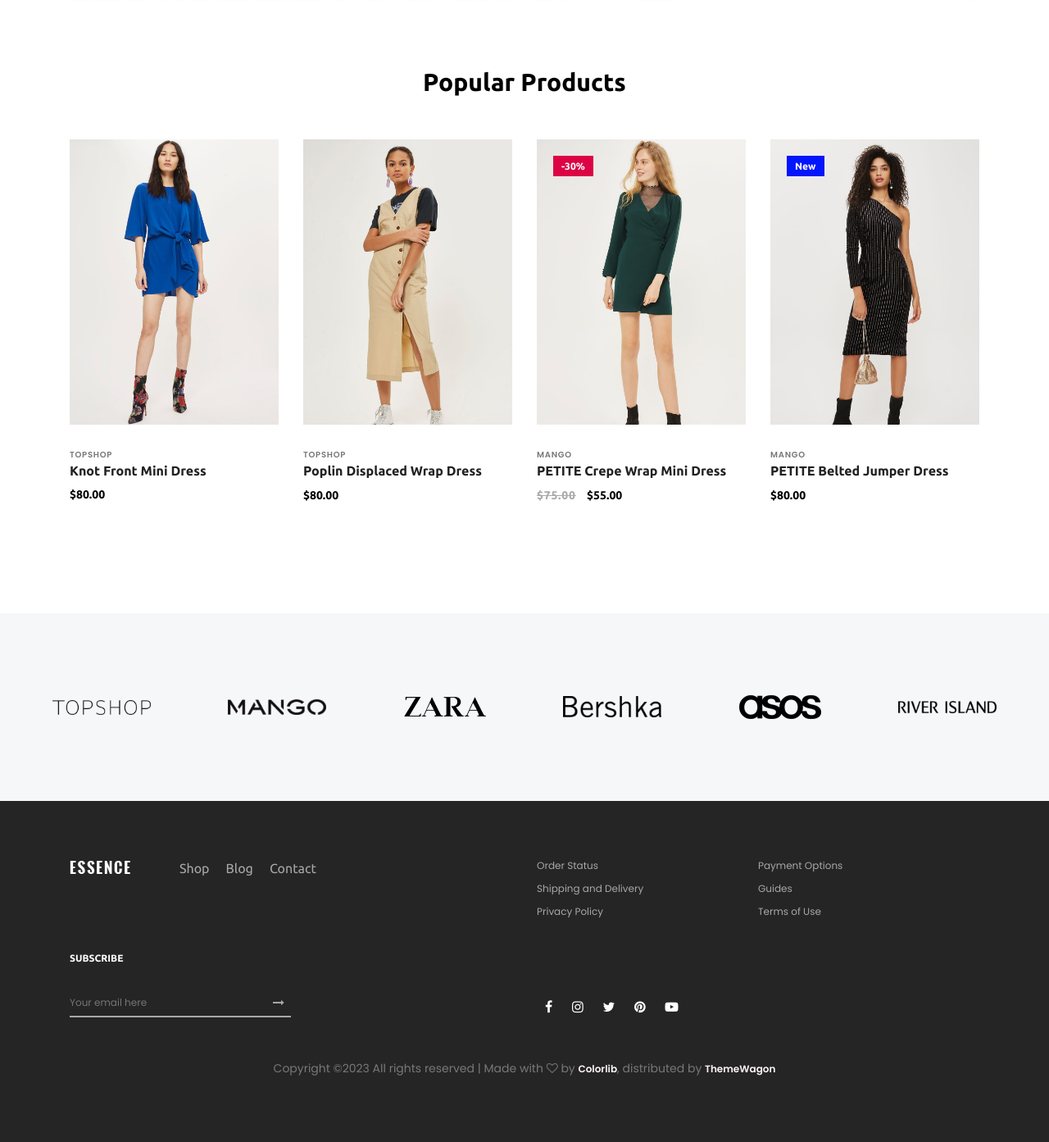
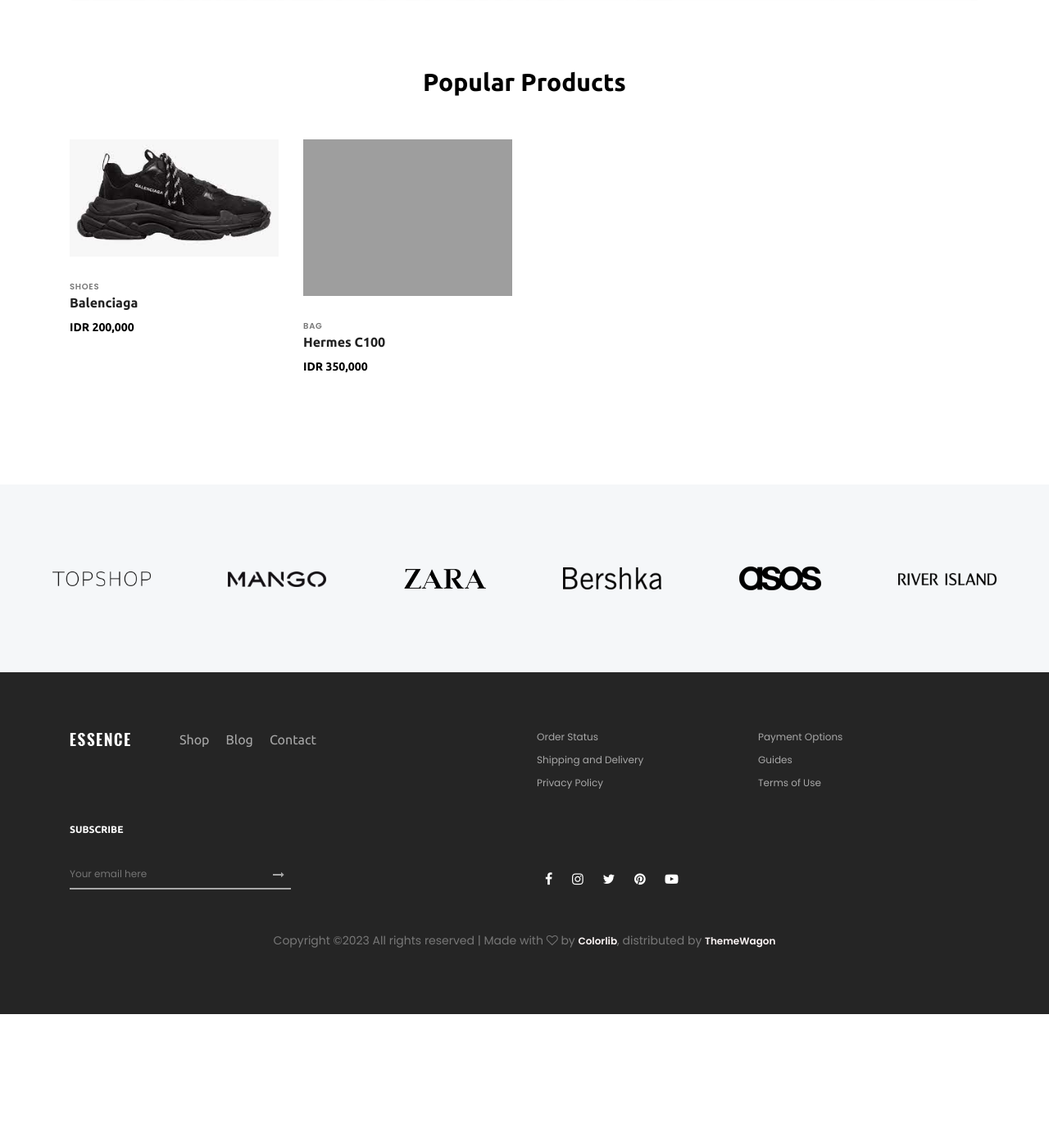
Before and after one commit to iqbalk96/crud-ecommerce, a CodeIgniter app: page /database/ in a window 1280 px wide. Shown: the part 1894-3287 px from the top of the page at 82% size. After the commit the page ends 3131 px from the top, so only its background shows below. Run offline with CodeIgniter, Linux system fonts and the light colour scheme; data comes from the database, SQL or seed files in the repository; some web fonts are replaced; grey boxes are pictures that could not be loaded.

Commit message:
create components card product

```diff
--- a/application/modules/userLanding/controllers/UserLanding.php
+++ b/application/modules/userLanding/controllers/UserLanding.php
@@ -11,6 +11,7 @@
 
 	public function index()
 	{
-		$this->load->view('userLanding/Index');
+		$data['products'] = $this->user_landing_models->read_all_product();
+		$this->load->view('userLanding/Index', $data);
 	}
 }
--- a/application/modules/userLanding/models/User_landing_models.php
+++ b/application/modules/userLanding/models/User_landing_models.php
@@ -3,14 +3,9 @@
 class User_landing_models extends CI_Model
 {
 
-	function getLogin()
-	{
-		$this->db->where('username', $this->input->post('username'));
-		$this->db->where('password', md5($this->input->post('password')));
-		$query = $this->db->get('users');
-		if ($query->num_rows() == 1)
-			return $query->row();
-		else
-			return '';
-	}
+	function read_all_product()
+    {
+        $sql = $this->db->get('barang');
+        return $sql->result();
+    }
 }
--- a/application/modules/userLanding/views/Index.php
+++ b/application/modules/userLanding/views/Index.php
@@ -284,138 +284,7 @@
       <div class="row">
         <div class="col-12">
           <div class="popular-products-slides owl-carousel">
-
-            <!-- Single Product -->
-            <div class="single-product-wrapper">
-              <!-- Product Image -->
-              <div class="product-img">
-                <img src="<?php echo base_url('assets/frontend/') ?>img/product-img/product-1.jpg" alt="">
-                <!-- Hover Thumb -->
-                <img class="hover-img" src="<?php echo base_url('assets/frontend/') ?>img/product-img/product-2.jpg" alt="">
-                <!-- Favourite -->
-                <div class="product-favourite">
-                  <a href="#" class="favme fa fa-heart"></a>
-                </div>
-              </div>
-              <!-- Product Description -->
-              <div class="product-description">
-                <span>topshop</span>
-                <a href="single-product-details.html">
-                  <h6>Knot Front Mini Dress</h6>
-                </a>
-                <p class="product-price">$80.00</p>
-
-                <!-- Hover Content -->
-                <div class="hover-content">
-                  <!-- Add to Cart -->
-                  <div class="add-to-cart-btn">
-                    <a href="#" class="btn essence-btn">Add to Cart</a>
-                  </div>
-                </div>
-              </div>
-            </div>
-
-            <!-- Single Product -->
-            <div class="single-product-wrapper">
-              <!-- Product Image -->
-              <div class="product-img">
-                <img src="<?php echo base_url('assets/frontend/') ?>img/product-img/product-2.jpg" alt="">
-                <!-- Hover Thumb -->
-                <img class="hover-img" src="<?php echo base_url('assets/frontend/') ?>img/product-img/product-3.jpg" alt="">
-                <!-- Favourite -->
-                <div class="product-favourite">
-                  <a href="#" class="favme fa fa-heart"></a>
-                </div>
-              </div>
-              <!-- Product Description -->
-              <div class="product-description">
-                <span>topshop</span>
-                <a href="single-product-details.html">
-                  <h6>Poplin Displaced Wrap Dress</h6>
-                </a>
-                <p class="product-price">$80.00</p>
-
-                <!-- Hover Content -->
-                <div class="hover-content">
-                  <!-- Add to Cart -->
-                  <div class="add-to-cart-btn">
-                    <a href="#" class="btn essence-btn">Add to Cart</a>
-                  </div>
-                </div>
-              </div>
-            </div>
-
-            <!-- Single Product -->
-            <div class="single-product-wrapper">
-              <!-- Product Image -->
-              <div class="product-img">
-                <img src="<?php echo base_url('assets/frontend/') ?>img/product-img/product-3.jpg" alt="">
-                <!-- Hover Thumb -->
-                <img class="hover-img" src="<?php echo base_url('assets/frontend/') ?>img/product-img/product-4.jpg" alt="">
-
-                <!-- Product Badge -->
-                <div class="product-badge offer-badge">
-                  <span>-30%</span>
-                </div>
-
-                <!-- Favourite -->
-                <div class="product-favourite">
-                  <a href="#" class="favme fa fa-heart"></a>
-                </div>
-              </div>
-              <!-- Product Description -->
-              <div class="product-description">
-                <span>mango</span>
-                <a href="single-product-details.html">
-                  <h6>PETITE Crepe Wrap Mini Dress</h6>
-                </a>
-                <p class="product-price"><span class="old-price">$75.00</span> $55.00</p>
-
-                <!-- Hover Content -->
-                <div class="hover-content">
-                  <!-- Add to Cart -->
-                  <div class="add-to-cart-btn">
-                    <a href="#" class="btn essence-btn">Add to Cart</a>
-                  </div>
-                </div>
-              </div>
-            </div>
-
-            <!-- Single Product -->
-            <div class="single-product-wrapper">
-              <!-- Product Image -->
-              <div class="product-img">
-                <img src="<?php echo base_url('assets/frontend/') ?>img/product-img/product-4.jpg" alt="">
-                <!-- Hover Thumb -->
-                <img class="hover-img" src="<?php echo base_url('assets/frontend/') ?>img/product-img/product-5.jpg" alt="">
-
-                <!-- Product Badge -->
-                <div class="product-badge new-badge">
-                  <span>New</span>
-                </div>
-
-                <!-- Favourite -->
-                <div class="product-favourite">
-                  <a href="#" class="favme fa fa-heart"></a>
-                </div>
-              </div>
-              <!-- Product Description -->
-              <div class="product-description">
-                <span>mango</span>
-                <a href="single-product-details.html">
-                  <h6>PETITE Belted Jumper Dress</h6>
-                </a>
-                <p class="product-price">$80.00</p>
-
-                <!-- Hover Content -->
-                <div class="hover-content">
-                  <!-- Add to Cart -->
-                  <div class="add-to-cart-btn">
-                    <a href="#" class="btn essence-btn">Add to Cart</a>
-                  </div>
-                </div>
-              </div>
-            </div>
+            <?php $this->load->view('./components/ProductCard.php'); ?>
           </div>
         </div>
       </div>
--- /dev/null
+++ b/application/modules/userLanding/views/components/ProductCard.php
@@ -0,0 +1,30 @@
+<?php foreach ($products as $key => $product) { ?>
+    <div class="single-product-wrapper">
+        <!-- Product Image -->
+        <div class="product-img">
+            <img src="<?= base_url('upload/products/') . $product->image ?>" alt="<?= $product->nama ?>">
+            <!-- Hover Thumb -->
+            <img class="hover-img" src="<?= base_url('upload/products/') . $product->image ?>" alt="<?= $product->nama ?>">
+            <!-- Favourite -->
+            <div class="product-favourite">
+                <a href="#" class="favme fa fa-heart"></a>
+            </div>
+        </div>
+        <!-- Product Description -->
+        <div class="product-description">
+            <span><?= $product->kategori ?></span>
+            <a href="single-product-details.html">
+                <h6><?= $product->nama ?></h6>
+            </a>
+            <p class="product-price">IDR <?= number_format($product->harga_jual) ?></p>
+
+            <!-- Hover Content -->
+            <div class="hover-content">
+                <!-- Add to Cart -->
+                <div class="add-to-cart-btn">
+                    <a href="#" class="btn essence-btn">Add to Cart</a>
+                </div>
+            </div>
+        </div>
+    </div>
+<?php } ?>
```
